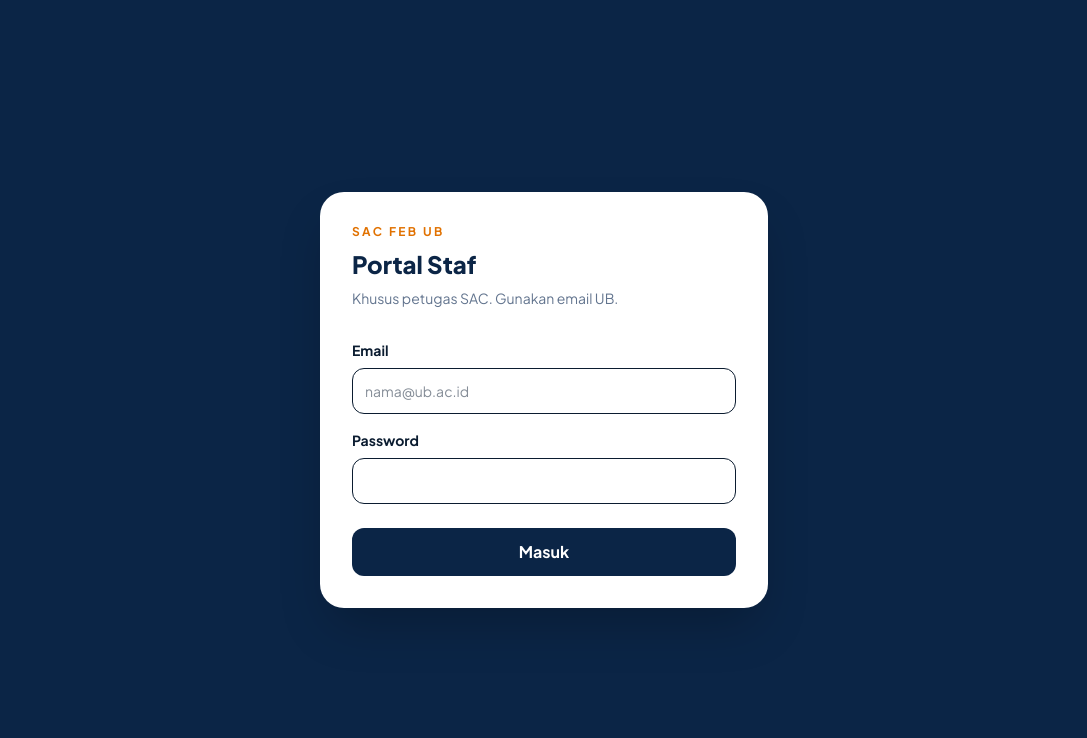
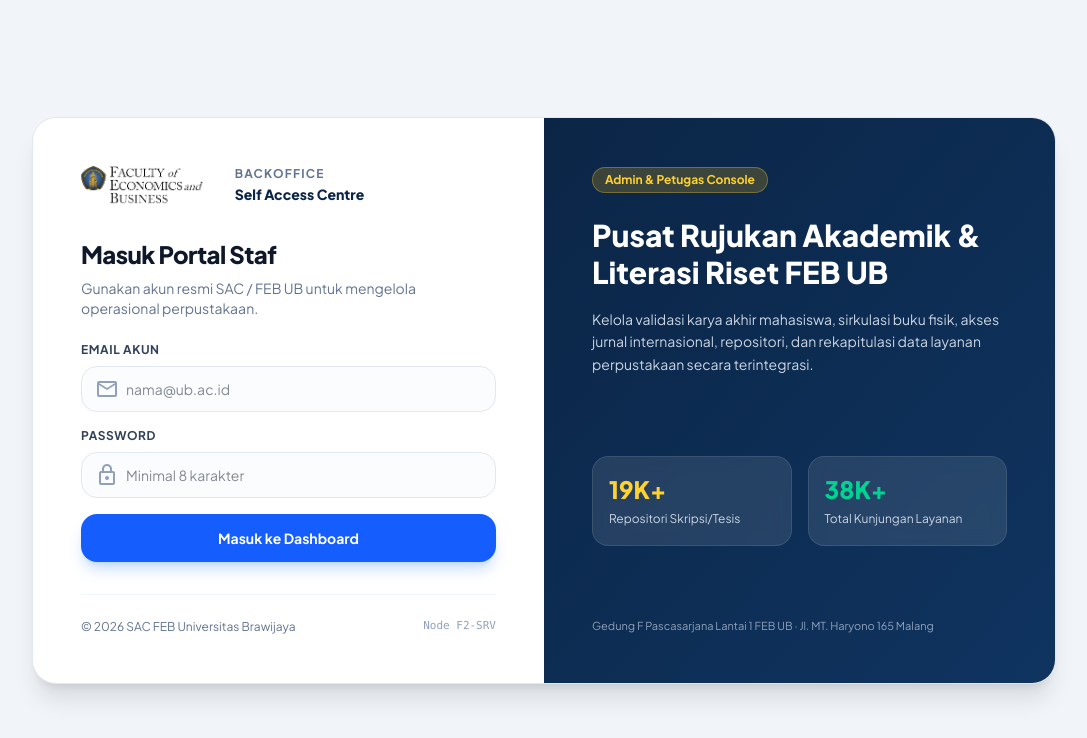
Before and after one commit to Alzakyp/sac-feb-ub, a Next.js app: page /backoffice/login in a window 1280 px wide. Shown: the top 738 px of the page, without its empty margins (96-1183 px from the left). Built offline with nearby package versions, Linux system fonts and the light colour scheme.

Commit message:
style: apply TailAdmin layout to SAC backoffice

```diff
--- a/app/admin/page.tsx
+++ b/app/admin/page.tsx
@@ -867,31 +867,34 @@
   };
 
   return (
-    <div className="flex min-h-screen bg-slate-100 text-slate-800 font-sans antialiased w-full">
+    <div className="flex min-h-screen bg-slate-50 text-slate-800 font-sans antialiased w-full">
       {/* ===================================================================== */}
-      {/* 1. SIDEBAR NAVIGASI STATIS                                            */}
+      {/* 1. SIDEBAR TAILADMIN STYLE (WHITE / CLEAN BORDERED)                   */}
       {/* ===================================================================== */}
-      <aside className="w-64 bg-[#0B2546] text-white flex flex-col justify-between shrink-0 h-screen sticky top-0 border-r border-slate-800 shadow-xl z-20">
+      <aside className="w-64 bg-white text-slate-700 flex flex-col justify-between shrink-0 h-screen sticky top-0 border-r border-slate-200 shadow-sm z-20">
         <div>
           {/* Logo & Header */}
-          <div className="p-5 border-b border-white/10 flex items-center gap-3">
+          <div className="p-5 border-b border-slate-100 flex items-center gap-3">
             <img
-              src="/logo-feb.webp"
+              src="/logo-feb-black.png"
               alt="FEB UB"
-              className="h-10 w-auto object-contain shrink-0"
+              className="h-9 w-auto object-contain shrink-0"
             />
-            <div className="flex flex-col">
-              <span className="text-sm font-bold tracking-tight text-white leading-tight">
-                Self Access Centre
+            <div className="flex flex-col min-w-0">
+              <span className="text-sm font-black tracking-tight text-[#0B2546] leading-tight truncate">
+                SAC FEB UB
               </span>
-              <span className="text-[10px] font-semibold tracking-wider text-amber-400 uppercase">
-                Admin Console FEB UB
+              <span className="text-[10px] font-bold tracking-wider text-blue-600 uppercase">
+                Admin Console
               </span>
             </div>
           </div>
 
-          {/* Navigasi 5 Tab Utama */}
-          <nav className="p-3 space-y-1.5">
+          {/* Navigasi Tab Utama */}
+          <nav className="p-3 space-y-1">
+            <div className="px-3 pb-2 pt-2 text-[10px] font-bold uppercase tracking-wider text-slate-400">
+              Menu Utama
+            </div>
             {[
               { id: 'overview', label: 'Overview', icon: 'dashboard', badge: null },
               {
@@ -903,9 +906,9 @@
                   overviewData.kpis.pendingDepositsCount > 0
                     ? `${overviewData.kpis.pendingDepositsCount}`
                     : null,
-                badgeColor: 'bg-amber-500 text-slate-950',
+                badgeColor: 'bg-amber-100 text-amber-800 border border-amber-300',
               },
-              { id: 'reports', label: 'Lapor Kendala', icon: 'support_agent', badge: overviewData?.kpis?.openReportsCount ? `${overviewData.kpis.openReportsCount}` : null, badgeColor: 'bg-rose-500' },
+              { id: 'reports', label: 'Lapor Kendala', icon: 'support_agent', badge: overviewData?.kpis?.openReportsCount ? `${overviewData.kpis.openReportsCount}` : null, badgeColor: 'bg-rose-100 text-rose-800 border border-rose-300' },
               { id: 'staff', label: 'Kelola Staf', icon: 'manage_accounts', badge: null },
               { id: 'repository', label: 'Kelola Repositori', icon: 'auto_stories', badge: null },
               { id: 'memberships', label: 'Data Keanggotaan', icon: 'badge', badge: null },
@@ -918,20 +921,20 @@
                 <button
                   key={tab.id}
                   onClick={() => setActiveTab(tab.id as any)}
-                  className={`w-full flex items-center justify-between px-3.5 py-2.5 rounded-xl text-xs font-semibold transition-all ${
+                  className={`w-full flex items-center justify-between px-3.5 py-2.5 rounded-xl text-xs font-semibold transition-all cursor-pointer ${
                     isActive
-                      ? 'bg-amber-400 text-slate-950 font-bold shadow-md'
-                      : 'text-slate-300 hover:text-white hover:bg-white/10'
+                      ? 'bg-blue-50 text-blue-700 font-bold shadow-xs border border-blue-200/60'
+                      : 'text-slate-600 hover:text-slate-900 hover:bg-slate-50'
                   }`}
                 >
                   <div className="flex items-center gap-3">
-                    <span className="material-symbols-outlined text-[20px]">{tab.icon}</span>
+                    <span className={`material-symbols-outlined text-[20px] ${isActive ? 'text-blue-600' : 'text-slate-400'}`}>{tab.icon}</span>
                     <span>{tab.label}</span>
                   </div>
                   {tab.badge && (
                     <span
                       className={`px-2 py-0.5 rounded-full text-[10px] font-extrabold ${
-                        isActive ? 'bg-slate-900 text-white' : tab.badgeColor || 'bg-slate-700'
+                        isActive ? 'bg-blue-600 text-white' : tab.badgeColor || 'bg-slate-200 text-slate-700'
                       }`}
                     >
                       {tab.badge}
@@ -940,40 +943,39 @@
                 </button>
               );
             })}
-
           </nav>
         </div>
 
         {/* Sidebar Footer */}
-        <div className="p-4 border-t border-white/10 space-y-3">
+        <div className="p-4 border-t border-slate-100 space-y-3">
           <button
             onClick={() => setShowStandeeModal(true)}
-            className="w-full py-2 px-3 rounded-xl bg-slate-800 hover:bg-slate-700 text-slate-200 text-xs font-medium flex items-center gap-2 border border-slate-700 transition-colors"
+            className="w-full py-2 px-3 rounded-xl bg-slate-50 hover:bg-slate-100 text-slate-700 text-xs font-bold flex items-center justify-center gap-2 border border-slate-200 transition-colors cursor-pointer"
           >
-            <span className="material-symbols-outlined text-[18px] text-amber-400">qr_code</span>
+            <span className="material-symbols-outlined text-[18px] text-amber-500">qr_code</span>
             <span>Cetak Standee QR</span>
           </button>
 
-          <div className="bg-slate-900/80 p-3 rounded-xl border border-white/5 flex items-center justify-between">
-            <div className="flex items-center gap-2">
-              <div className="w-2.5 h-2.5 rounded-full bg-emerald-400 animate-pulse" />
-              <div className="flex flex-col">
-                <span className="text-[11px] font-bold text-white">Admin Petugas</span>
-                <span className="text-[9px] text-slate-400 font-mono">Node F2-SRV • Live</span>
+          <div className="bg-slate-50 p-3 rounded-xl border border-slate-200 flex items-center justify-between">
+            <div className="flex items-center gap-2 min-w-0">
+              <div className="w-2.5 h-2.5 rounded-full bg-emerald-500 animate-pulse shrink-0" />
+              <div className="flex flex-col min-w-0">
+                <span className="text-[11px] font-bold text-slate-900 truncate">Admin Petugas</span>
+                <span className="text-[9px] text-slate-400 font-mono">Live Session</span>
               </div>
             </div>
             <button
               type="button"
               onClick={logout}
               disabled={loggingOut}
-              className="min-h-11 min-w-11 text-slate-400 hover:text-white hover:bg-white/10 rounded-lg transition-colors disabled:opacity-50 focus-visible:outline-2 focus-visible:outline-amber-400"
+              className="min-h-9 min-w-9 text-slate-400 hover:text-rose-600 hover:bg-rose-50 rounded-lg transition-colors disabled:opacity-50 flex items-center justify-center cursor-pointer"
               title={loggingOut ? 'Sedang keluar…' : 'Keluar dari akun admin'}
               aria-label={loggingOut ? 'Sedang keluar…' : 'Keluar dari akun admin'}
             >
               <span aria-hidden="true" className="material-symbols-outlined text-[18px]">logout</span>
             </button>
           </div>
-          {logoutError && <p role="alert" className="text-xs text-rose-300">{logoutError}</p>}
+          {logoutError && <p role="alert" className="text-xs text-rose-600">{logoutError}</p>}
         </div>
       </aside>
 
@@ -982,9 +984,10 @@
       {/* ===================================================================== */}
       <div className="flex-1 flex flex-col min-w-0">
         {/* TOP OPERATIONAL BAR */}
-        <header className="bg-white border-b border-slate-200 sticky top-0 z-10 px-6 py-4 flex items-center justify-between shadow-sm">
+        <header className="bg-white/95 backdrop-blur border-b border-slate-200 sticky top-0 z-10 px-4 sm:px-6 py-4 flex flex-wrap gap-3 items-center justify-between shadow-xs">
           <div>
-            <h1 className="text-lg font-black text-[#0B2546] capitalize flex items-center gap-2">
+            <div className="mb-1 text-[10px] font-bold uppercase tracking-[.18em] text-blue-600">Dashboard / SAC FEB UB</div>
+            <h1 className="text-xl font-black text-slate-900 capitalize flex items-center gap-2 tracking-tight">
               {activeTab === 'overview' && 'Ringkasan Eksekutif Operasional'}
               {activeTab === 'visitors' && 'Riwayat Buku Tamu'}
               {activeTab === 'deposits' && 'Verifikasi Serah Simpan Karya Ilmiah'}
@@ -1015,7 +1018,7 @@
             <button
               onClick={refreshAll}
               disabled={refreshing}
-              className="p-2 rounded-xl border border-slate-200 hover:bg-slate-50 text-slate-600 transition-colors flex items-center justify-center cursor-pointer"
+              className="min-h-10 min-w-10 rounded-xl border border-slate-200 hover:bg-blue-50 hover:border-blue-200 text-slate-600 hover:text-blue-600 transition-colors flex items-center justify-center cursor-pointer"
               title="Segarkan Data"
             >
               <span
@@ -1030,7 +1033,7 @@
         </header>
 
         {/* TAB CONTENTS */}
-        <main className="p-6 space-y-6 flex-1 overflow-y-auto">
+        <main className="p-4 sm:p-6 lg:p-8 space-y-6 flex-1 overflow-y-auto max-w-[1600px] w-full mx-auto">
           {/* ================================================================= */}
           {/* TAB 1: OVERVIEW (RINGKASAN EKSEKUTIF)                             */}
           {/* ================================================================= */}
--- a/app/backoffice/login/page.tsx
+++ b/app/backoffice/login/page.tsx
@@ -20,5 +20,88 @@
     window.location.assign('/backoffice');
   }
 
-  return <main className="min-h-screen grid place-items-center bg-[#0B2546] p-4"><form onSubmit={submit} className="w-full max-w-md rounded-3xl bg-white p-8 shadow-2xl"><p className="text-xs font-bold tracking-[.2em] text-amber-600">SAC FEB UB</p><h1 className="mt-2 text-2xl font-extrabold text-[#0B2546]">Portal Staf</h1><p className="mt-2 text-sm text-slate-500">Khusus petugas SAC. Gunakan email UB.</p><label className="mt-8 block text-sm font-bold">Email<input required type="email" value={email} onChange={(e) => setEmail(e.target.value)} className="mt-2 w-full rounded-xl border p-3 font-normal outline-none focus:ring-2 focus:ring-amber-400" placeholder="nama@ub.ac.id" /></label><label className="mt-4 block text-sm font-bold">Password<input required type="password" value={password} onChange={(e) => setPassword(e.target.value)} className="mt-2 w-full rounded-xl border p-3 font-normal outline-none focus:ring-2 focus:ring-amber-400" /></label>{error && <p className="mt-4 rounded-xl bg-red-50 p-3 text-sm text-red-700">{error}</p>}<button disabled={loading} className="mt-6 w-full rounded-xl bg-[#0B2546] py-3 font-bold text-white disabled:opacity-50">{loading ? 'Memeriksa…' : 'Masuk'}</button></form></main>;
+  return (
+    <main className="min-h-screen bg-slate-100 flex items-center justify-center p-4 sm:p-6 lg:p-8">
+      <div className="w-full max-w-5xl overflow-hidden rounded-3xl bg-white shadow-xl border border-slate-200 grid lg:grid-cols-2">
+        <div className="p-8 sm:p-12 flex flex-col justify-between">
+          <div>
+            <div className="flex items-center gap-3">
+              <img src="/logo-feb-black.png" alt="Logo FEB UB" className="h-10 w-auto" />
+              <div>
+                <span className="block text-xs font-bold uppercase tracking-widest text-slate-500">Backoffice</span>
+                <span className="text-sm font-extrabold text-[#0B2546]">Self Access Centre</span>
+              </div>
+            </div>
+            <div className="mt-8">
+              <h1 className="text-2xl font-black text-slate-900 tracking-tight">Masuk Portal Staf</h1>
+              <p className="mt-2 text-sm text-slate-500">Gunakan akun resmi SAC / FEB UB untuk mengelola operasional perpustakaan.</p>
+            </div>
+            {error && <div className="mt-6 rounded-2xl bg-rose-50 border border-rose-200 p-4 text-sm font-semibold text-rose-800">{error}</div>}
+            <form onSubmit={submit} className="mt-6 space-y-4">
+              <div>
+                <label className="block text-xs font-bold text-slate-700 uppercase tracking-wider">Email Akun</label>
+                <div className="relative mt-2">
+                  <span className="material-symbols-outlined absolute left-3.5 top-1/2 -translate-y-1/2 text-slate-400 text-[20px]">mail</span>
+                  <input
+                    required
+                    type="email"
+                    value={email}
+                    onChange={(e) => setEmail(e.target.value)}
+                    placeholder="nama@ub.ac.id"
+                    className="w-full rounded-2xl border border-slate-200 bg-slate-50/60 pl-11 pr-4 py-3 text-sm text-slate-900 outline-none transition focus:border-blue-600 focus:bg-white focus:ring-4 focus:ring-blue-100"
+                  />
+                </div>
+              </div>
+              <div>
+                <label className="block text-xs font-bold text-slate-700 uppercase tracking-wider">Password</label>
+                <div className="relative mt-2">
+                  <span className="material-symbols-outlined absolute left-3.5 top-1/2 -translate-y-1/2 text-slate-400 text-[20px]">lock</span>
+                  <input
+                    required
+                    type="password"
+                    value={password}
+                    onChange={(e) => setPassword(e.target.value)}
+                    placeholder="Minimal 8 karakter"
+                    className="w-full rounded-2xl border border-slate-200 bg-slate-50/60 pl-11 pr-4 py-3 text-sm text-slate-900 outline-none transition focus:border-blue-600 focus:bg-white focus:ring-4 focus:ring-blue-100"
+                  />
+                </div>
+              </div>
+              <button
+                type="submit"
+                disabled={loading}
+                className="mt-2 w-full rounded-2xl bg-blue-600 py-3.5 text-sm font-bold text-white shadow-lg shadow-blue-500/25 transition hover:bg-blue-700 focus:ring-4 focus:ring-blue-200 disabled:opacity-60 flex items-center justify-center gap-2"
+              >
+                {loading ? <span className="material-symbols-outlined animate-spin text-[20px]">progress_activity</span> : null}
+                <span>{loading ? 'Memeriksa Kredensial…' : 'Masuk ke Dashboard'}</span>
+              </button>
+            </form>
+          </div>
+          <div className="mt-8 pt-6 border-t border-slate-100 text-xs text-slate-500 flex items-center justify-between">
+            <span>© 2026 SAC FEB Universitas Brawijaya</span>
+            <span className="font-mono text-[11px] text-slate-400">Node F2-SRV</span>
+          </div>
+        </div>
+        <div className="hidden lg:flex flex-col justify-between bg-gradient-to-br from-[#0B2546] to-[#0f3460] p-12 text-white relative overflow-hidden">
+          <div className="relative z-10">
+            <span className="inline-block rounded-full bg-amber-400/20 px-3 py-1 text-xs font-bold text-amber-300 border border-amber-300/30">Admin & Petugas Console</span>
+            <h2 className="mt-6 text-3xl font-black leading-tight">Pusat Rujukan Akademik & Literasi Riset FEB UB</h2>
+            <p className="mt-4 text-sm text-slate-300 leading-relaxed">Kelola validasi karya akhir mahasiswa, sirkulasi buku fisik, akses jurnal internasional, repositori, dan rekapitulasi data layanan perpustakaan secara terintegrasi.</p>
+          </div>
+          <div className="relative z-10 grid grid-cols-2 gap-4 mt-8">
+            <div className="rounded-2xl bg-white/10 p-4 border border-white/10 backdrop-blur-sm">
+              <span className="block text-2xl font-black text-amber-300">19K+</span>
+              <span className="text-xs text-slate-300">Repositori Skripsi/Tesis</span>
+            </div>
+            <div className="rounded-2xl bg-white/10 p-4 border border-white/10 backdrop-blur-sm">
+              <span className="block text-2xl font-black text-emerald-400">38K+</span>
+              <span className="text-xs text-slate-300">Total Kunjungan Layanan</span>
+            </div>
+          </div>
+          <div className="relative z-10 pt-6 text-[11px] text-slate-400">
+            Gedung F Pascasarjana Lantai 1 FEB UB · Jl. MT. Haryono 165 Malang
+          </div>
+        </div>
+      </div>
+    </main>
+  );
 }
```
Also changed, not shown: 1 other file (tests, documents, lock files or other folders).
